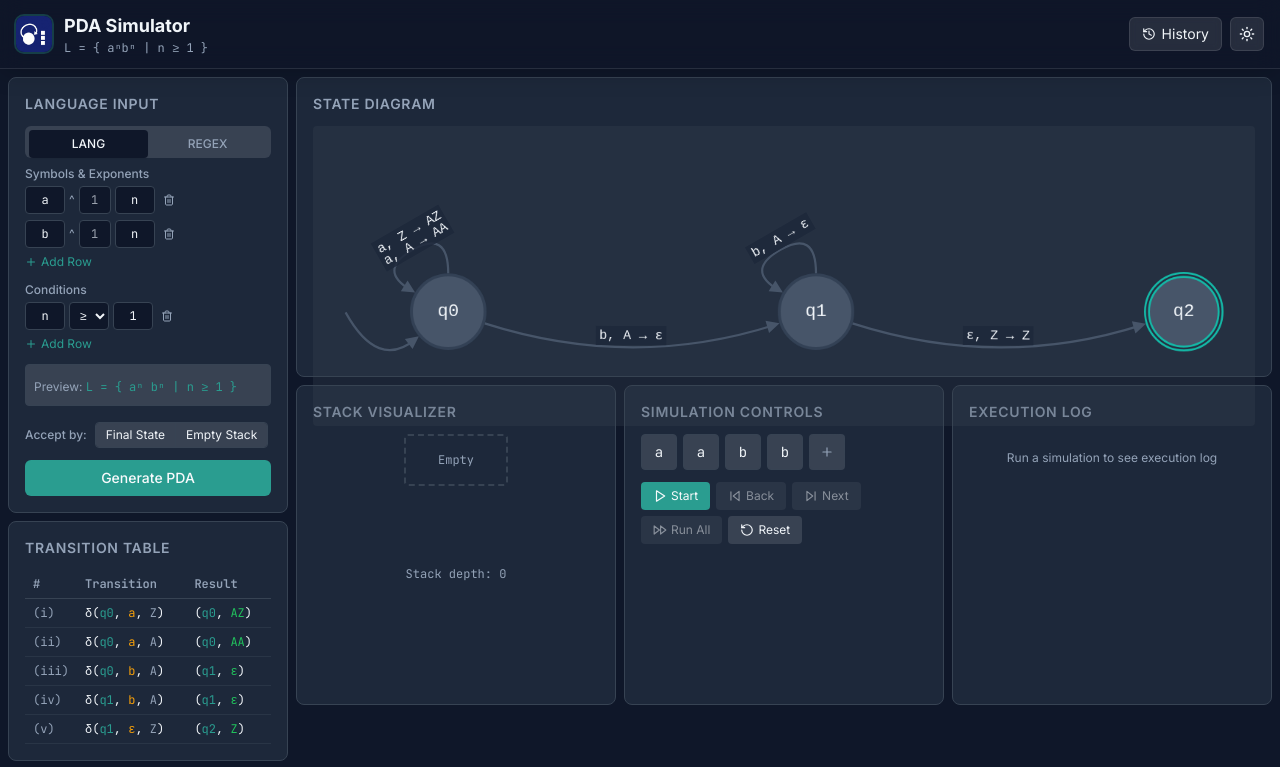
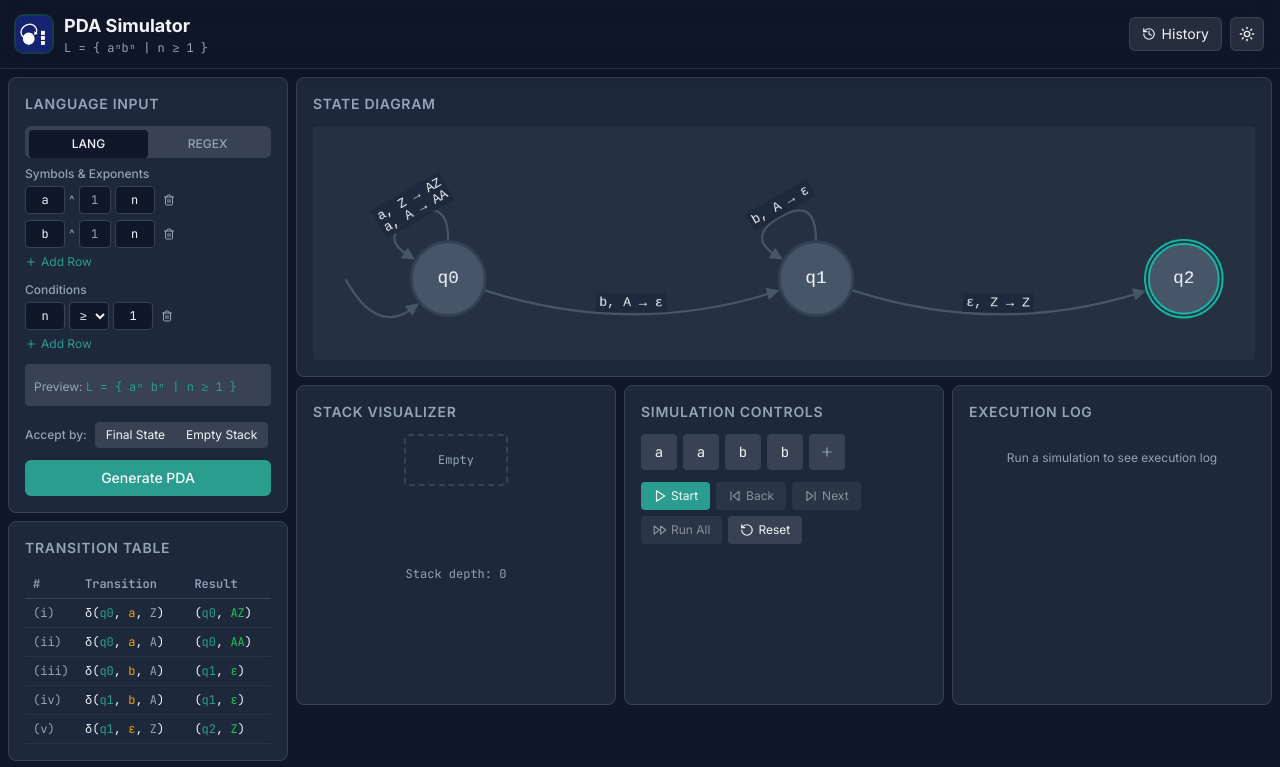
Before and after one commit to abhinav-phi/pushdown-automata-simulator, a React (Vite) app: page / in a window 1280 px wide. Shown: the top 767 px of the page. Built offline with nearby package versions, Linux system fonts and the light colour scheme; the HTML template or start-up script is replaced by a standard one.

Commit message:
fix: resolve state diagram layout rendering and translucent bounding box bugs

```diff
--- a/src/components/pda/StateDiagram.tsx
+++ b/src/components/pda/StateDiagram.tsx
@@ -171,7 +171,7 @@ export default function StateDiagram() {
   return (
     <div className="panel h-full flex flex-col">
       <h2 className="panel-title">State Diagram</h2>
-      <div ref={containerRef} className="flex-1 min-h-[300px] rounded bg-secondary/30" />
+      <div ref={containerRef} className="flex-1 min-h-[200px] rounded bg-secondary/30" />
     </div>
   );
 }
```
